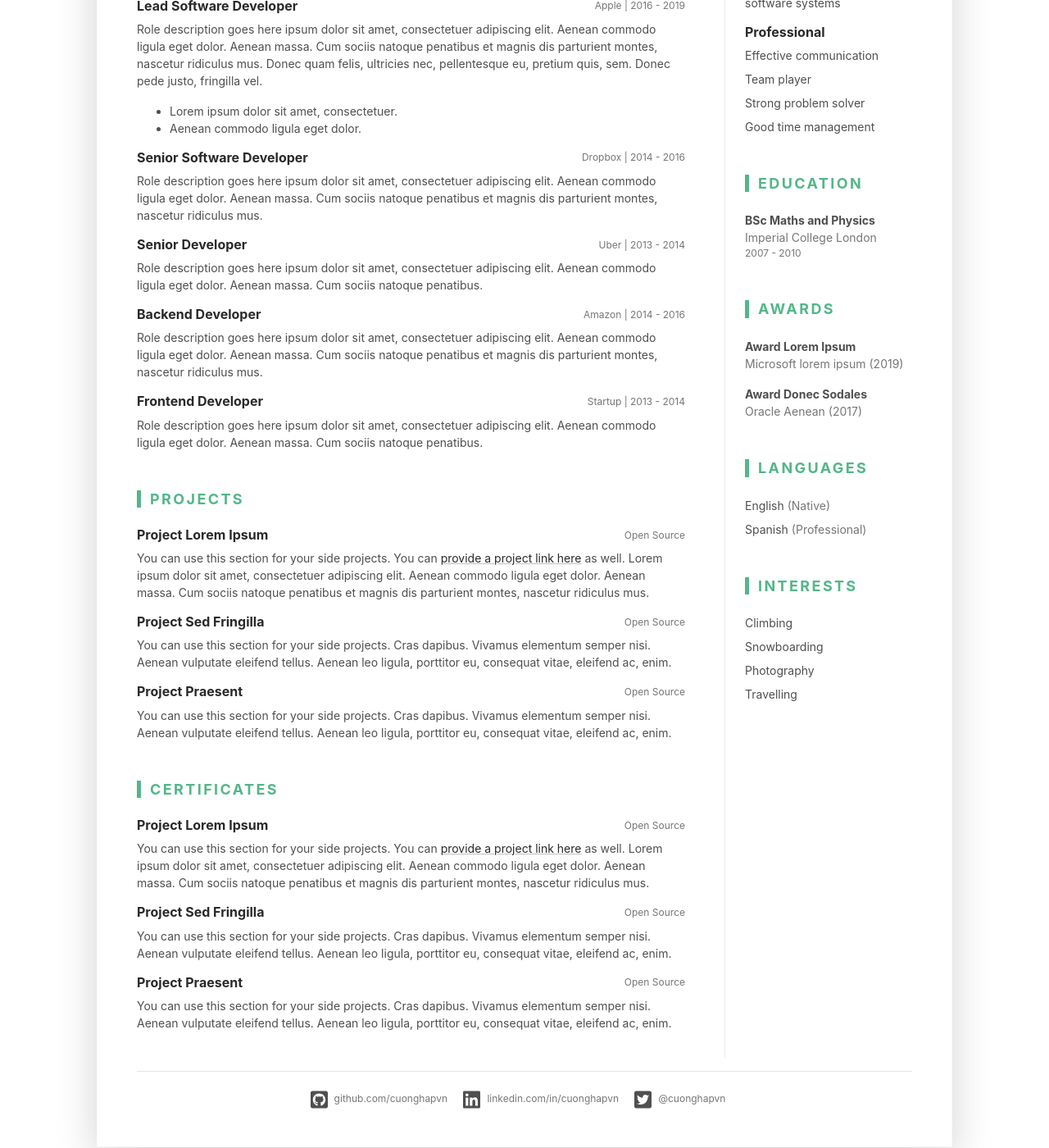
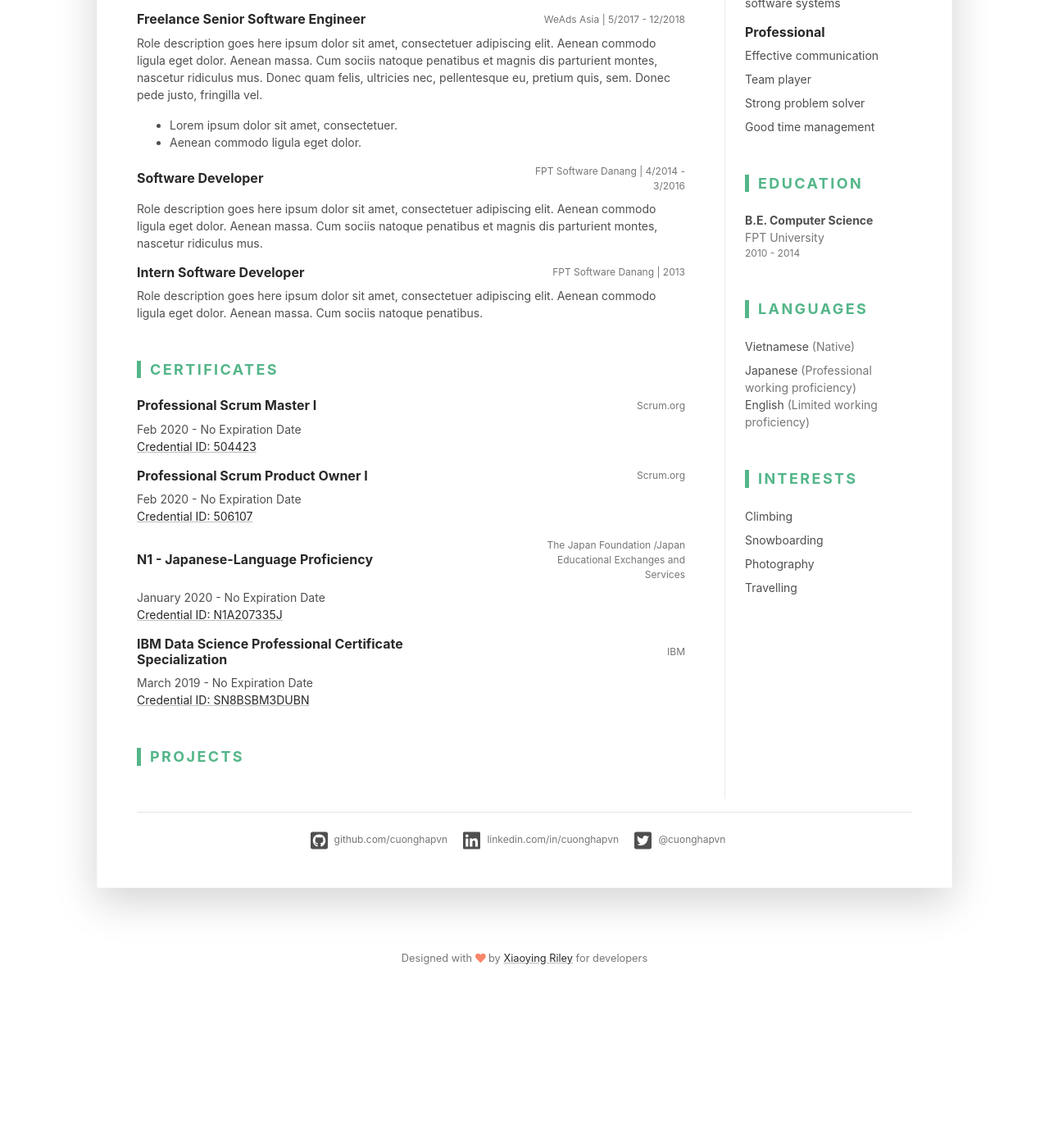
Before and after one commit to cuonghapvn/cuonghapvn.github.io, a Jekyll site: the page cv/index.html, which Jekyll copies as it is, in a window 1280 px wide and 1400 px high, scrolled down 746 px. Shown: the whole window at 82% size. Built offline with Jekyll 4.4.1, drawn with Linux system fonts in a browser that asks for light colours; after the commit the page ends 1949 px from its top, so only the background shows below that; some of the changed text lies outside the part shown.

Commit message:
Update cv

```diff
--- a/_config.yml
+++ b/_config.yml
@@ -15,10 +15,10 @@
   Home: "index"
   About Me: "aboutme"
   CV: "cv"
-  Resources:
-    - Beautiful Jekyll: "https://beautifuljekyll.com"
-    - Learn markdown: "https://www.markdowntutorial.com/"
-  Author's home: "https://deanattali.com"
+#  Resources:
+#    - Beautiful Jekyll: "https://beautifuljekyll.com"
+#    - Learn markdown: "https://www.markdowntutorial.com/"
+#  Author's home: "https://deanattali.com"
 
 # --- Logo --- #
 
--- a/cv/index.html
+++ b/cv/index.html
@@ -1,7 +1,7 @@
 <!DOCTYPE html>
 <html lang="en">
 <head>
-	<title>DevResume - Bootstrap 4 Resume/CV Template For Software Developers</title>
+	<title>Cuong Nguyen | Senior Software Engineer | Project Manager</title>
 
 	<!-- Meta -->
 	<meta charset="utf-8">
@@ -63,8 +63,8 @@
 								<h3 class="text-uppercase resume-section-heading mb-4">Work Experiences</h3>
 								<div class="item mb-3">
 									<div class="item-heading row align-items-center mb-2">
-										<h4 class="item-title col-12 col-md-6 col-lg-8 mb-2 mb-md-0">Senior Software Engineer</h4>
-										<div class="item-meta col-12 col-md-6 col-lg-4 text-muted text-left text-md-right">Google | 2019 - Present</div>
+										<h4 class="item-title col-12 col-md-6 col-lg-8 mb-2 mb-md-0">Senior BrSE | Project Manager</h4>
+										<div class="item-meta col-12 col-md-6 col-lg-4 text-muted text-left text-md-right">FPT Software Japan | 4/2016 - Present</div>
 
 									</div>
 									<div class="item-content">
@@ -78,8 +78,8 @@
 								</div><!--//item-->
 								<div class="item mb-3">
 									<div class="item-heading row align-items-center mb-2">
-										<h4 class="item-title col-12 col-md-6 col-lg-8 mb-2 mb-md-0">Lead Software Developer</h4>
-										<div class="item-meta col-12 col-md-6 col-lg-4 text-muted text-left text-md-right">Apple | 2016 - 2019</div>
+										<h4 class="item-title col-12 col-md-6 col-lg-8 mb-2 mb-md-0">Freelance Senior Software Engineer</h4>
+										<div class="item-meta col-12 col-md-6 col-lg-4 text-muted text-left text-md-right">WeAds Asia | 5/2017 - 12/2018</div>
 
 									</div>
 									<div class="item-content">
@@ -92,8 +92,8 @@
 								</div><!--//item-->
 								<div class="item mb-3">
 									<div class="item-heading row align-items-center mb-2">
-										<h4 class="item-title col-12 col-md-6 col-lg-8 mb-2 mb-md-0">Senior Software Developer</h4>
-										<div class="item-meta col-12 col-md-6 col-lg-4 text-muted text-left text-md-right">Dropbox | 2014 - 2016</div>
+										<h4 class="item-title col-12 col-md-6 col-lg-8 mb-2 mb-md-0">Software Developer</h4>
+										<div class="item-meta col-12 col-md-6 col-lg-4 text-muted text-left text-md-right">FPT Software Danang | 4/2014 - 3/2016</div>
 
 									</div>
 									<div class="item-content">
@@ -102,41 +102,69 @@
 								</div><!--//item-->
 								<div class="item">
 									<div class="item-heading row align-items-center mb-2">
-										<h4 class="item-title col-12 col-md-6 col-lg-8 mb-2 mb-md-0">Senior Developer</h4>
-										<div class="item-meta col-12 col-md-6 col-lg-4 text-muted text-left text-md-right">Uber | 2013 - 2014</div>
+										<h4 class="item-title col-12 col-md-6 col-lg-8 mb-2 mb-md-0">Intern Software Developer</h4>
+										<div class="item-meta col-12 col-md-6 col-lg-4 text-muted text-left text-md-right">FPT Software Danang | 2013</div>
 
 									</div>
 									<div class="item-content">
 										<p>Role description goes here ipsum dolor sit amet, consectetuer adipiscing elit. Aenean commodo ligula eget dolor. Aenean massa. Cum sociis natoque penatibus. </p>
 									</div>
 								</div><!--//item-->
-								<div class="item">
+							</section><!--//work-section-->
+
+
+
+                            <section class="project-section py-3">
+								<h3 class="text-uppercase resume-section-heading mb-4">Certificates</h3>
+								<div class="item mb-3">
 									<div class="item-heading row align-items-center mb-2">
-										<h4 class="item-title col-12 col-md-6 col-lg-8 mb-2 mb-md-0">Backend Developer</h4>
-										<div class="item-meta col-12 col-md-6 col-lg-4 text-muted text-left text-md-right">Amazon | 2014 - 2016</div>
+										<h4 class="item-title col-12 col-md-6 col-lg-8 mb-2 mb-md-0">Professional Scrum Master I</h4>
+										<div class="item-meta col-12 col-md-6 col-lg-4 text-muted text-left text-md-right">Scrum.org</div>
 
 									</div>
 									<div class="item-content">
-										<p>Role description goes here ipsum dolor sit amet, consectetuer adipiscing elit. Aenean commodo ligula eget dolor. Aenean massa. Cum sociis natoque penatibus et magnis dis parturient montes, nascetur ridiculus mus.</p>
+										<p>Feb 2020 - No Expiration Date
+										<br><a href="https://www.scrum.org/certificates/504423" class="theme-link">Credential ID: 504423</a></p>
 									</div>
-								</div><!--//item-->
-								<div class="item">
+								</div>
+								<div class="item mb-3">
 									<div class="item-heading row align-items-center mb-2">
-										<h4 class="item-title col-12 col-md-6 col-lg-8 mb-2 mb-md-0">Frontend Developer</h4>
-										<div class="item-meta col-12 col-md-6 col-lg-4 text-muted text-left text-md-right">Startup | 2013 - 2014</div>
+										<h4 class="item-title col-12 col-md-6 col-lg-8 mb-2 mb-md-0">Professional Scrum Product Owner I</h4>
+										<div class="item-meta col-12 col-md-6 col-lg-4 text-muted text-left text-md-right">Scrum.org</div>
 
 									</div>
 									<div class="item-content">
-										<p>Role description goes here ipsum dolor sit amet, consectetuer adipiscing elit. Aenean commodo ligula eget dolor. Aenean massa. Cum sociis natoque penatibus. </p>
+										<p>Feb 2020 - No Expiration Date
+										<br><a href="https://www.scrum.org/certificates/506107" class="theme-link">Credential ID: 506107</a></p>
 									</div>
-								</div><!--//item-->
+								</div>
+								<div class="item mb-3">
+									<div class="item-heading row align-items-center mb-2">
+										<h4 class="item-title col-12 col-md-6 col-lg-8 mb-2 mb-md-0">N1 - Japanese-Language Proficiency</h4>
+										<div class="item-meta col-12 col-md-6 col-lg-4 text-muted text-left text-md-right">The Japan Foundation /Japan Educational Exchanges and Services</div>
 
-							</section><!--//work-section-->
+									</div>
+									<div class="item-content">
+										<p>January 2020 - No Expiration Date
+										<br><a href="#" class="theme-link">Credential ID: N1A207335J</a></p>
+									</div>
+								</div>
+								<div class="item mb-3">
+									<div class="item-heading row align-items-center mb-2">
+										<h4 class="item-title col-12 col-md-6 col-lg-8 mb-2 mb-md-0">IBM Data Science Professional Certificate Specialization</h4>
+										<div class="item-meta col-12 col-md-6 col-lg-4 text-muted text-left text-md-right">IBM</div>
 
+									</div>
+									<div class="item-content">
+										<p>March 2019 - No Expiration Date
+										<br><a href="https://www.coursera.org/account/accomplishments/specialization/SN8BSBM3DUBN" class="theme-link">Credential ID: SN8BSBM3DUBN</a></p>
+									</div>
+								</div>
+							</section>
 
 							<section class="project-section py-3">
 								<h3 class="text-uppercase resume-section-heading mb-4">Projects</h3>
-								<div class="item mb-3">
+								<!-- <div class="item mb-3">
 									<div class="item-heading row align-items-center mb-2">
 										<h4 class="item-title col-12 col-md-6 col-lg-8 mb-2 mb-md-0">Project Lorem Ipsum</h4>
 										<div class="item-meta col-12 col-md-6 col-lg-4 text-muted text-left text-md-right">Open Source</div>
@@ -144,21 +172,18 @@
 									</div>
 									<div class="item-content">
 										<p>You can use this section for your side projects. You can <a href="#" class="theme-link">provide a project link here</a> as well. Lorem ipsum dolor sit amet, consectetuer adipiscing elit. Aenean commodo ligula eget dolor. Aenean massa. Cum sociis natoque penatibus et magnis dis parturient montes, nascetur ridiculus mus.</p>
-
-
 									</div>
-								</div><!--//item-->
+								</div>
 								<div class="item">
 									<div class="item-heading row align-items-center mb-2">
 										<h4 class="item-title col-12 col-md-6 col-lg-8 mb-2 mb-md-0">Project Sed Fringilla</h4>
 										<div class="item-meta col-12 col-md-6 col-lg-4 text-muted text-left text-md-right">Open Source</div>
-
 									</div>
 									<div class="item-content">
 										<p>You can use this section for your side projects. Cras dapibus. Vivamus elementum semper nisi. Aenean vulputate eleifend tellus. Aenean leo ligula, porttitor eu, consequat vitae, eleifend ac, enim.</p>
 
 									</div>
-								</div><!--//item-->
+								</div>
 								<div class="item">
 									<div class="item-heading row align-items-center mb-2">
 										<h4 class="item-title col-12 col-md-6 col-lg-8 mb-2 mb-md-0">Project Praesent </h4>
@@ -169,45 +194,8 @@
 										<p>You can use this section for your side projects. Cras dapibus. Vivamus elementum semper nisi. Aenean vulputate eleifend tellus. Aenean leo ligula, porttitor eu, consequat vitae, eleifend ac, enim.</p>
 
 									</div>
-								</div><!--//item-->
-							</section><!--//project-section-->
-                            <section class="project-section py-3">
-								<h3 class="text-uppercase resume-section-heading mb-4">Certificates</h3>
-								<div class="item mb-3">
-									<div class="item-heading row align-items-center mb-2">
-										<h4 class="item-title col-12 col-md-6 col-lg-8 mb-2 mb-md-0">Project Lorem Ipsum</h4>
-										<div class="item-meta col-12 col-md-6 col-lg-4 text-muted text-left text-md-right">Open Source</div>
-
-									</div>
-									<div class="item-content">
-										<p>You can use this section for your side projects. You can <a href="#" class="theme-link">provide a project link here</a> as well. Lorem ipsum dolor sit amet, consectetuer adipiscing elit. Aenean commodo ligula eget dolor. Aenean massa. Cum sociis natoque penatibus et magnis dis parturient montes, nascetur ridiculus mus.</p>
-
-
-									</div>
-								</div><!--//item-->
-								<div class="item">
-									<div class="item-heading row align-items-center mb-2">
-										<h4 class="item-title col-12 col-md-6 col-lg-8 mb-2 mb-md-0">Project Sed Fringilla</h4>
-										<div class="item-meta col-12 col-md-6 col-lg-4 text-muted text-left text-md-right">Open Source</div>
-
-									</div>
-									<div class="item-content">
-										<p>You can use this section for your side projects. Cras dapibus. Vivamus elementum semper nisi. Aenean vulputate eleifend tellus. Aenean leo ligula, porttitor eu, consequat vitae, eleifend ac, enim.</p>
-
-									</div>
-								</div><!--//item-->
-								<div class="item">
-									<div class="item-heading row align-items-center mb-2">
-										<h4 class="item-title col-12 col-md-6 col-lg-8 mb-2 mb-md-0">Project Praesent </h4>
-										<div class="item-meta col-12 col-md-6 col-lg-4 text-muted text-left text-md-right">Open Source</div>
-
-									</div>
-									<div class="item-content">
-										<p>You can use this section for your side projects. Cras dapibus. Vivamus elementum semper nisi. Aenean vulputate eleifend tellus. Aenean leo ligula, porttitor eu, consequat vitae, eleifend ac, enim.</p>
-
-									</div>
-								</div><!--//item-->
-							</section><!--//project-section-->
+								</div> -->
+							</section>
 						</div><!--//resume-main-->
 						<aside class="resume-aside col-12 col-lg-4 col-xl-3 px-lg-4 pb-lg-4">
 							<section class="skills-section py-3">
@@ -238,13 +226,13 @@
 										<h3 class="text-uppercase resume-section-heading mb-4">Education</h3>
 										<ul class="list-unstyled resume-education-list">
 											<li>
-												<div class="resume-degree font-weight-bold">BSc Maths and Physics</div>
-												<div class="resume-degree-org text-muted">Imperial College London</div>
-												<div class="resume-degree-time text-muted">2007 - 2010</div>
+												<div class="resume-degree font-weight-bold">B.E. Computer Science</div>
+												<div class="resume-degree-org text-muted">FPT University</div>
+												<div class="resume-degree-time text-muted">2010 - 2014</div>
 											</li>
 										</ul>
-									</section><!--//education-section-->
-									<section class="education-section py-3">
+									</section>
+									<!-- <section class="education-section py-3">
 										<h3 class="text-uppercase resume-section-heading mb-4">Awards</h3>
 										<ul class="list-unstyled resume-awards-list">
 											<li class="mb-3">
@@ -256,12 +244,13 @@
 												<div class="text-muted">Oracle Aenean (2017)</div>
 											</li>
 										</ul>
-									</section><!--//education-section-->
+									</section> -->
 									<section class="skills-section py-3">
 										<h3 class="text-uppercase resume-section-heading mb-4">Languages</h3>
 										<ul class="list-unstyled resume-lang-list">
-											<li class="mb-2">English <span class="text-muted">(Native)</span></li>
-											<li>Spanish <span class="text-muted">(Professional)</span></li>
+											<li class="mb-2">Vietnamese <span class="text-muted">(Native)</span></li>
+											<li>Japanese <span class="text-muted">(Professional working proficiency)</span></li>
+											<li>English <span class="text-muted">(Limited working proficiency)</span></li>
 										</ul>
 									</section><!--//certificates-section-->
 									<section class="skills-section py-3">
--- a/index.html
+++ b/index.html
@@ -1,5 +1,5 @@
 ---
 layout: home
 title: Cuong Nguyen
-subtitle: This is where I will tell my friends way too much about me
+subtitle: This is where I will tell you way too much about me
 ---
```
Also changed, not shown: cv/assets/images/resume-profile.png.
